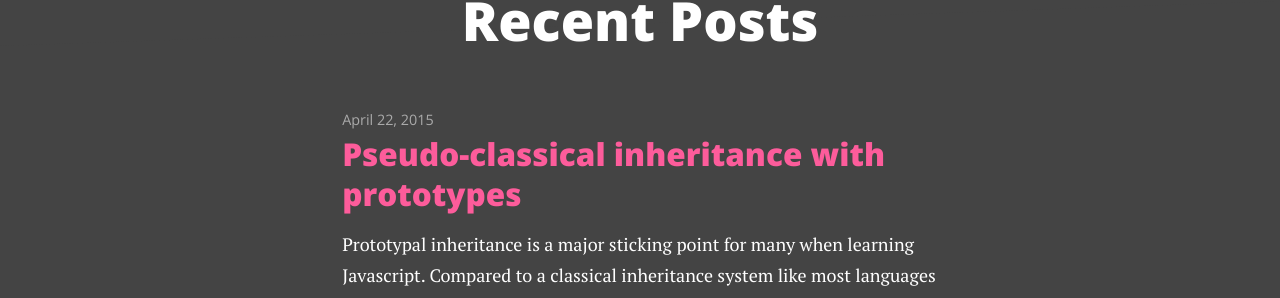
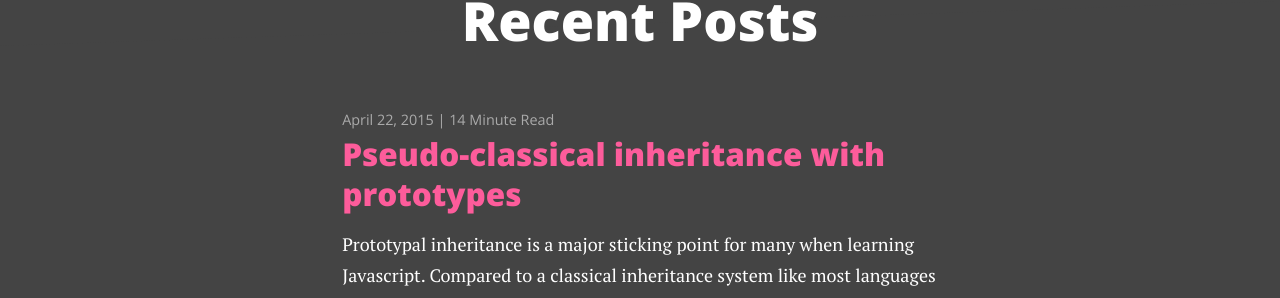
Before and after one commit to TheRealest/therealest.github.io, a Jekyll site: the page built from index.html, in a window 1280 px wide. Shown: the part 310-608 px from the top of the page. Built offline with Jekyll 4.4.1, drawn with Linux system fonts in a browser that asks for light colours; nearby versions of some CDN libraries; Markdown is read by kramdown in place of the engine named in the settings; the list of posts is cut into pages by our own code.

Commit message:
added fixed time length on posts and added it to index

```diff
--- a/_layouts/post.html
+++ b/_layouts/post.html
@@ -8,7 +8,7 @@ layout: default
       </div>
   {% endif %}
   <h1 class="postTitle">{{ page.title }}</h1>
-  <p class="meta">{{ page.date | date: '%B %d, %Y' }} | <span class="time">{{ page.content | number_of_words | divided_by:180 }}</span> Minute Read</p>
+  <p class="meta">{{ page.date | date: '%B %d, %Y' }} | <span class="time">{{ content | number_of_words | divided_by:180 }}</span> Minute Read</p>
 
   {{ content }}
 
--- a/index.html
+++ b/index.html
@@ -7,7 +7,7 @@ layout: default
   <ul class="posts noList">
     {% for post in paginator.posts %}
       <li>
-        <span class="date">{{ post.date | date: '%B %d, %Y' }}</span>
+        <span class="date">{{ post.date | date: '%B %d, %Y' }} | <span class="time">{{ post.content | number_of_words | divided_by:180 }}</span> Minute Read</span>
         <h3><a class="post-link" href="{{ post.url | prepend: site.baseurl }}">{{ post.title }}</a></h3>
         <p class="description">{% if post.description %}{{ post.description | strip_html | strip_newlines | truncate: 250 }}{% else %}{{ post.content | strip_html | strip_newlines | truncate: 250 }}{% endif %}</p>
       </li>
```
